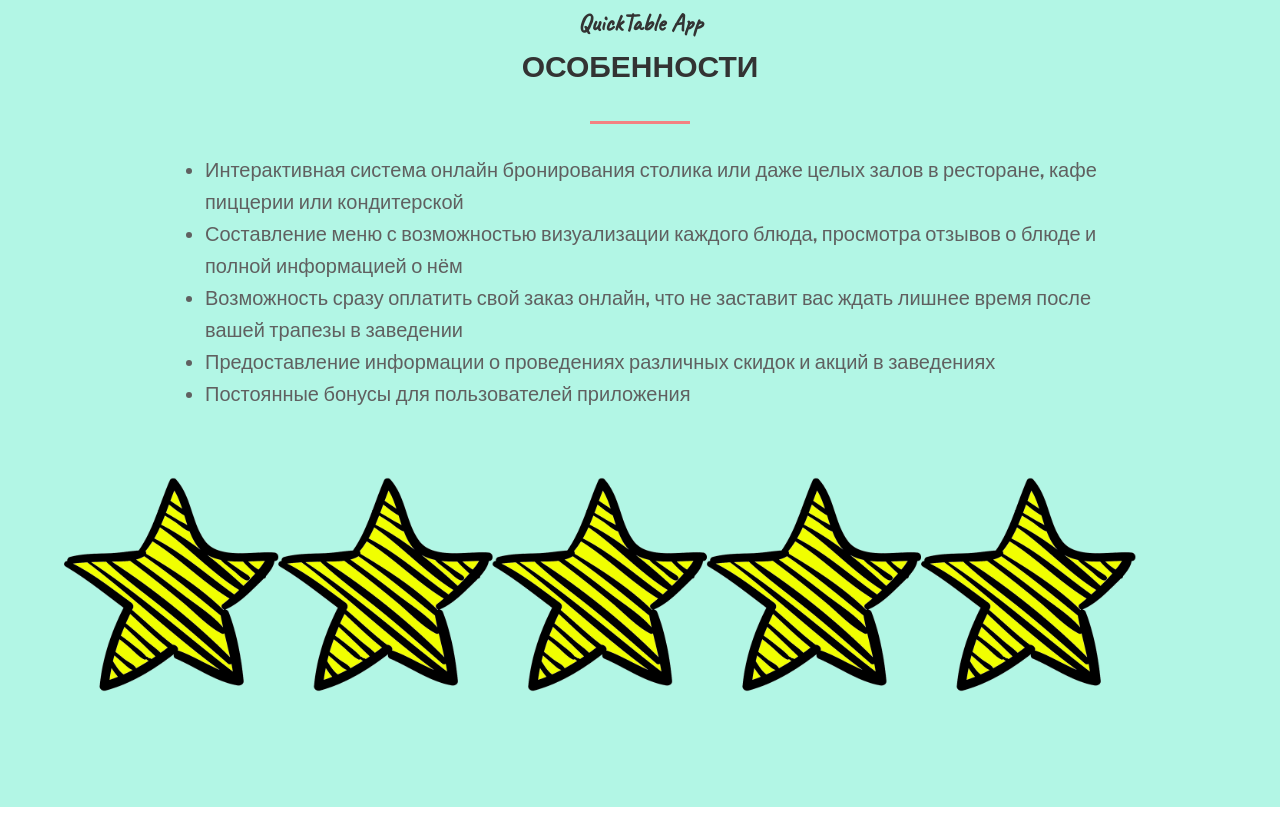
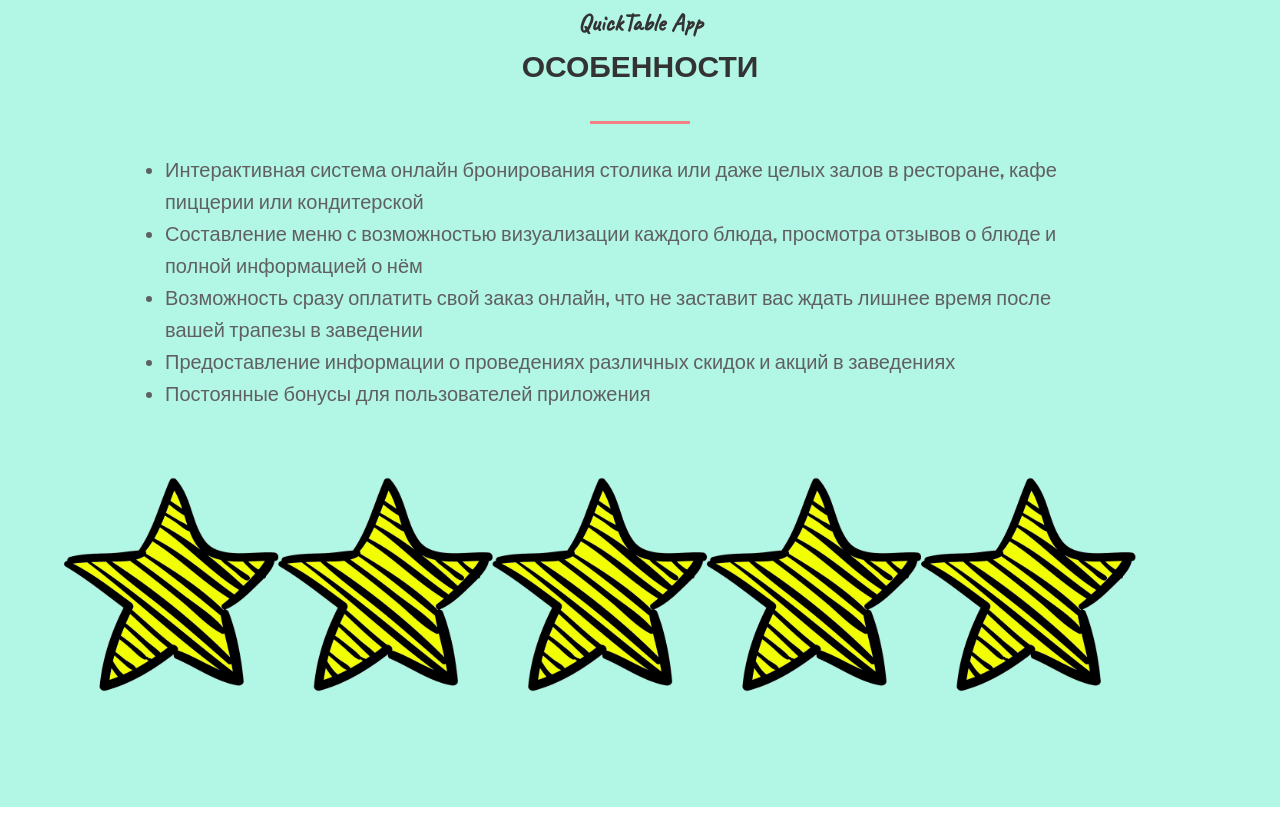
Before and after one commit to Hauntingway/Hauntingway.github.io, a plain HTML site: page index.html in a window 1280 px wide. Shown: the part 1685-2500 px from the top of the page. Drawn offline with nearby package versions, Linux system fonts and the light colour scheme.

Commit message:
Update style.css

```diff
--- a/css/style.css
+++ b/css/style.css
@@ -1,3 +1,7 @@
+* {
+  margin: 0;
+  padding: 0;
+
 body
 {
   margin: 0;
```
